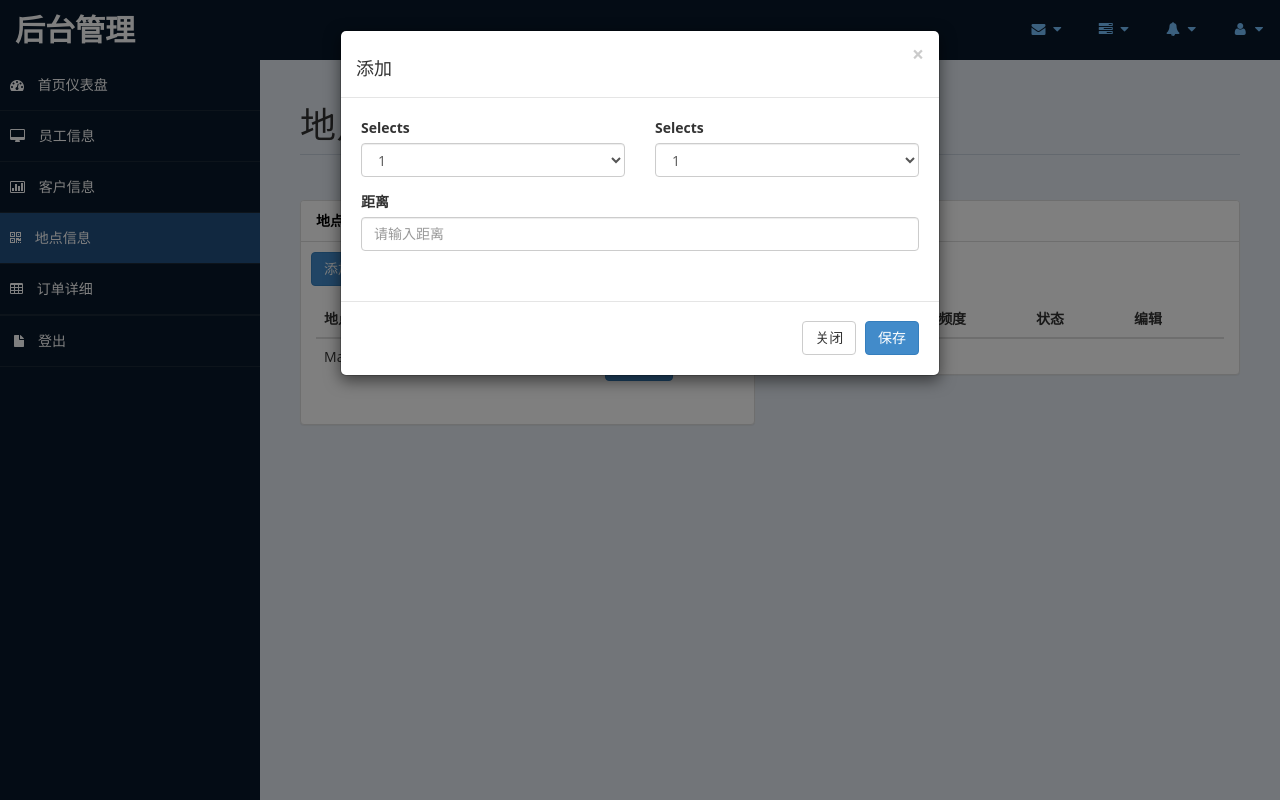
After one commit to qjkobe/logistics, a PHP site: page /index/admin/placeList.php?username=1 in a window 1280 px wide, after a click on "添加距离". The commit adds this page. Run offline with PHP 8.4, Linux system fonts and the light colour scheme; lists and menus that the app fills with data are empty.

Commit message:
finish add position

```diff
--- a/admin/clientList.php
+++ b/admin/clientList.php
@@ -78,7 +78,7 @@ include_once "common/verify.php"
                                         echo "<td>".$res2['index']."</td>";
                                         echo "<td>".$res2['mail']."</td>";
                                         echo "<td>".'<img src="../'.$res2['avatar'].'" width=35 height=35>'."</td>";
-                                        echo "<td>".'<a href="#" class="btn btn-info">info</a>'."</td>";
+                                        echo "<td>".'<a href="#" class="btn btn-info disabled">info</a>'."</td>";
                                         echo "</tr>";
                                     }
                                     ?>
--- a/admin/common/footjs.php
+++ b/admin/common/footjs.php
@@ -1,5 +1,4 @@
 <!-- JS Scripts-->
-
 <!-- Bootstrap Js -->
 <script src="assets/js/bootstrap.min.js"></script>
 <!-- Metis Menu Js -->
@@ -10,6 +9,7 @@
 <!-- DATA TABLE SCRIPTS -->
 <script src="assets/js/dataTables/jquery.dataTables.js"></script>
 <script src="assets/js/dataTables/dataTables.bootstrap.js"></script>
+<script src="assets/js/bootstrap-switch.min.js"></script>
 
 <script>
     $(document).ready(function () {
@@ -18,3 +18,14 @@
 </script>
 <!-- Custom Js -->
 <script src="assets/js/custom-scripts.js"></script>
+<script>
+    $('[type="checkbox"]').bootstrapSwitch({
+        onSwitchChange:function(event,state){
+            if(state==true){
+                $(this).val("0");
+            }else{
+                $(this).val("1");
+            }
+        }
+    });
+</script>
--- a/admin/common/headjs.php
+++ b/admin/common/headjs.php
@@ -6,5 +6,6 @@
 <link href="assets/js/morris/morris-0.4.3.min.css" rel="stylesheet" />
 <!-- Custom Styles-->
 <link href="assets/css/custom-styles.css" rel="stylesheet" />
+<link href="assets/css/bootstrap-switch.min.css" rel="stylesheet"/>
 <!-- jQuery Js -->
 <script src="assets/js/jquery-1.10.2.js"></script>
--- a/admin/common/left.php
+++ b/admin/common/left.php
@@ -12,7 +12,7 @@
                 <a class="<?php if($menu == "client")echo "active-menu"?>" href="clientList.php"><i class="fa fa-bar-chart-o"></i> 客户信息</a>
             </li>
             <li>
-                <a class="<?php if($menu == "place")echo "active-menu"?>" href="#"><i class="fa fa-qrcode"></i> 地点信息</a>
+                <a class="<?php if($menu == "place")echo "active-menu"?>" href="placeList.php"><i class="fa fa-qrcode"></i> 地点信息</a>
             </li>
 
             <li>
--- /dev/null
+++ b/admin/placeList.php
@@ -0,0 +1,295 @@
+<?php /**
+ * Created by PhpStorm.
+ * User: qjkobe
+ * Date: 2016/6/24
+ * Time: 15:27
+ */
+session_start();
+$menu = "place";
+?>
+<!DOCTYPE html>
+<html xmlns="http://www.w3.org/1999/xhtml">
+
+<head>
+    <meta charset="utf-8" />
+    <meta name="viewport" content="width=device-width, initial-scale=1.0" />
+    <title>管理员后台管理界面</title>
+    <?php
+    include_once "common/headjs.php"
+    ?>
+</head>
+<?php
+include_once "common/verify.php"
+?>
+<body>
+<div id="wrapper">
+    <?php
+    include_once "common/header.php"
+    ?>
+    <!--/. NAV TOP  -->
+    <?php
+    include_once "common/left.php";
+    ?>
+    <div id="page-wrapper" >
+        <div id="page-inner">
+            <div class="row">
+                <div class="col-md-12">
+                    <h1 class="page-header">
+                        地点列表 <small>欢迎你<?php echo $_SESSION['adminname']; ?></small>
+                    </h1>
+                </div>
+            </div>
+            <!-- /. ROW  -->
+
+            <div class="row">
+                <div class="col-md-6">
+                    <!--   Basic Table  -->
+                    <div class="panel panel-default">
+                        <div class="panel-heading">
+                            地点距离
+                        </div>
+                        <button class="btn btn-primary " data-toggle="modal" data-target="#myModal" style="margin:10px 0 0 10px">
+                            添加距离
+                        </button>
+                        <div class="panel-body">
+                            <div class="table-responsive">
+                                <table class="table">
+                                    <thead>
+                                    <tr>
+                                        <th>地点A</th>
+                                        <th>地点B</th>
+                                        <th>距离</th>
+                                        <th>编辑</th>
+                                    </tr>
+                                    </thead>
+                                    <tbody>
+                                    <tr>
+                                        <td>Mark</td>
+                                        <td>Otto</td>
+                                        <td>@mdo</td>
+                                        <td>
+                                            <button class="btn btn-primary " data-toggle="modal" data-target="#myModal">
+                                                <i class="fa fa-edit"></i>编辑
+                                            </button>
+                                        </td>
+                                    </tr>
+                                    </tbody>
+                                </table>
+                            </div>
+                        </div>
+                    </div>
+                    <!-- End  Basic Table  -->
+                </div>
+
+                <div class="col-md-6">
+                    <!--   Basic Table  -->
+                    <div class="panel panel-default">
+                        <div class="panel-heading">
+                            地点信息
+                        </div>
+                        <button class="btn btn-primary add_position" data-toggle="modal" data-target="#PlaceModal" style="margin:10px 0 0 10px">
+                            添加地点
+                        </button>
+                        <div class="panel-body">
+                            <div class="table-responsive">
+                                <table class="table">
+                                    <thead>
+                                    <tr>
+                                        <th>地点名</th>
+                                        <th>频度</th>
+                                        <th>状态</th>
+                                        <th>编辑</th>
+                                    </tr>
+                                    </thead>
+                                    <tbody id="position_list">
+
+                                    </tbody>
+                                </table>
+                            </div>
+                        </div>
+                    </div>
+                    <!-- End  Basic Table  -->
+                </div>
+            </div>
+        </div>
+        <footer><p>版权所有 <a href="http://qjkobe.com">qjkobe</a></p></footer>
+    </div>
+    <!-- /. PAGE INNER  -->
+</div>
+<!-- /. PAGE WRAPPER  -->
+<!-- /. WRAPPER  -->
+
+<script>
+    $(function(){
+        $.ajax({
+            type: "POST",
+            url: "http://localhost:8080/place/showPosition",
+            data: {},
+            dataType: "json",
+            success: function(data){
+                temp = eval(data);
+                var strhtml = "";
+                for(var i = 0; i < temp.place.length; i++){
+                    strhtml = strhtml + "<tr>";
+                    strhtml = strhtml + "<td style='display: none;'>" + temp.place[i].id + "</td>";
+                    strhtml = strhtml + "<td>" + temp.place[i].name + "</td>";
+                    strhtml = strhtml + "<td>" + temp.place[i].frequence + "</td>";
+                    strhtml = strhtml + "<td>" + temp.place[i].isdelete + "</td>";
+                    strhtml = strhtml + "<td>" + "<button class='btn btn-primary' onclick='editPosition($(this));' data-toggle='modal' data-target='#PlaceModal'>"
+                        + "<i class='fa fa-edit'></i>编辑" + "</button>" + "</td>";
+                    strhtml = strhtml + "</tr>";
+                }
+                $("#position_list").html(strhtml);
+            },
+            error: function(){
+                alert("错误");
+            }
+        });
+        $(".add_position").click(function(){
+            $("#Posi-actionFlag").val("add");
+            $("#Posi-frequence").val("0");
+            $("#Posi-frequence2").val("0");
+            $("#Posi-name").val("");
+            $("#Posi-isdelete").bootstrapSwitch("state", false);
+        });
+
+        $("#save_position").click(function(){
+            $.ajax({
+                type: "POST",
+                url: "http://localhost:8080/place/editPosition",
+                data: $("#edit_position").serialize(),
+                dataType: "json",
+                success: function(data){
+                    temp = eval(data);
+                    if(temp.state == "error"){
+                        alert("保存失败！");
+                    }else if(temp.state == "success"){
+                        alert("保存成功！");
+                        window.location.href = "placeList.php";
+                    }
+                },
+                error: function(){
+                    alert("错误");
+                }
+            })
+        })
+    })
+    function editPosition(obj){
+        $("#Posi-actionFlag").val("update");
+        $("#Posi-id").val(obj.parent().parent().children("td").eq(0).html());
+        $("#Posi-frequence").val(obj.parent().parent().children("td").eq(2).html());
+        $("#Posi-frequence2").val("0");
+        $("#Posi-name").val(obj.parent().parent().children("td").eq(1).html());
+        var del = obj.parent().parent().children("td").eq(3).html();
+        if(del == "0"){
+            $("#Posi-isdelete").bootstrapSwitch("state", true);
+        }else{
+            $("#Posi-isdelete").bootstrapSwitch("state", false);
+        }
+    }
+</script>
+
+<div class="modal fade" id="myModal" tabindex="-1" role="dialog" aria-labelledby="myModalLabel" aria-hidden="true">
+    <div class="modal-dialog">
+        <div class="modal-content">
+            <div class="modal-header">
+                <button type="button" class="close" data-dismiss="modal" aria-hidden="true">&times;</button>
+                <h4 class="modal-title" id="myModalLabel">添加</h4>
+            </div>
+            <div class="modal-body">
+                <form action="" id="edit_Place">
+                    <div class="row">
+                        <div class="col-md-6">
+                            <div class="form-group">
+                                <label>Selects</label>
+                                <select class="form-control" name="namex">
+                                    <option>1</option>
+                                    <option>2</option>
+                                    <option>3</option>
+                                    <option>4</option>
+                                    <option>5</option>
+                                </select>
+                            </div>
+                        </div>
+                        <div class="col-md-6">
+                            <div class="form-group">
+                                <label>Selects</label>
+                                <select class="form-control" name="namey">
+                                    <option>1</option>
+                                    <option>2</option>
+                                    <option>3</option>
+                                    <option>4</option>
+                                    <option>5</option>
+                                </select>
+                            </div>
+                        </div>
+                    </div>
+                    <div class="row">
+                        <div class="col-md-12">
+                            <div class="form-group">
+                                <label>距离</label>
+                                <input class="form-control" placeholder="请输入距离" name="distance">
+                            </div>
+                        </div>
+                    </div>
+                </form>
+            </div>
+            <div class="modal-footer">
+                <button type="button" class="btn btn-default" data-dismiss="modal">关闭</button>
+                <button type="button" id="save_place" class="btn btn-primary">保存</button>
+            </div>
+        </div>
+    </div>
+</div>
+
+<div class="modal fade" id="PlaceModal" tabindex="-1" role="dialog" aria-labelledby="myModalLabel" aria-hidden="true">
+    <div class="modal-dialog">
+        <div class="modal-content">
+            <div class="modal-header">
+                <button type="button" class="close" data-dismiss="modal" aria-hidden="true">&times;</button>
+                <h4 class="modal-title" id="myModalLabel">添加</h4>
+            </div>
+            <div class="modal-body">
+                <form action="" id="edit_position">
+                    <input type="hidden" name="id" id="Posi-id" value="">
+                    <input type="hidden" name="actionFlag" id="Posi-actionFlag" value="">
+                    <div class="row">
+                        <div class="col-md-6">
+                            <div class="form-group">
+                                <label>地名</label>
+                                <input class="form-control" name="name" id="Posi-name" placeholder="请输入地名">
+                            </div>
+                        </div>
+                        <div class="col-md-6">
+                            <div class="form-group">
+                                <label>频度</label>
+                                <input type="hidden" id="Posi-frequence2" name="frequence" value="0">
+                                <input class="form-control" type="number" placeholder="" id="Posi-frequence" value="0" disabled>
+                            </div>
+                        </div>
+                    </div>
+                    <div class="row">
+                        <div class="col-md-12">
+                            <div class="switch">
+                                <label for="Posi-isdelete">状态</label>
+                                <input type="checkbox" name="isdelete" id="Posi-isdelete" value="1"/>
+                            </div>
+                        </div>
+                    </div>
+                </form>
+            </div>
+            <div class="modal-footer">
+                <button type="button" class="btn btn-default" data-dismiss="modal">关闭</button>
+                <button type="button" id="save_position" class="btn btn-primary">保存</button>
+            </div>
+        </div>
+    </div>
+</div>
+<?php
+include_once "common/footjs.php"
+?>
+<script>
+
+</script>
+</body>
+</html>
```
Also changed, not shown: admin/assets/css/bootstrap-switch.min.css (added), admin/assets/js/bootstrap-switch.min.js (added).
